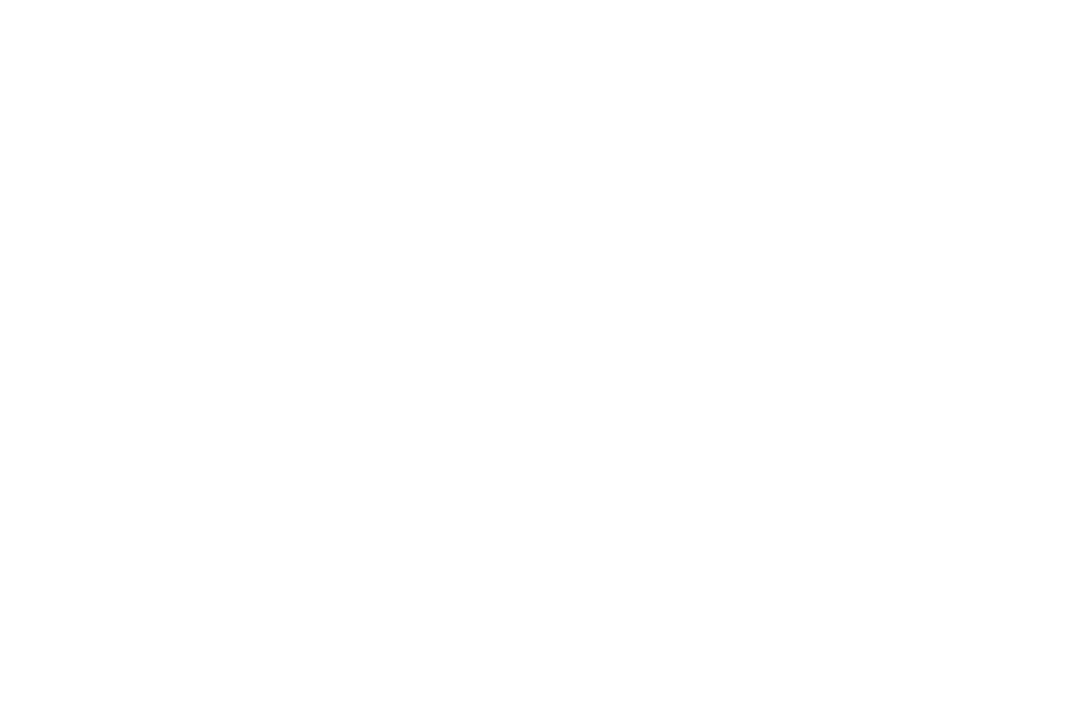
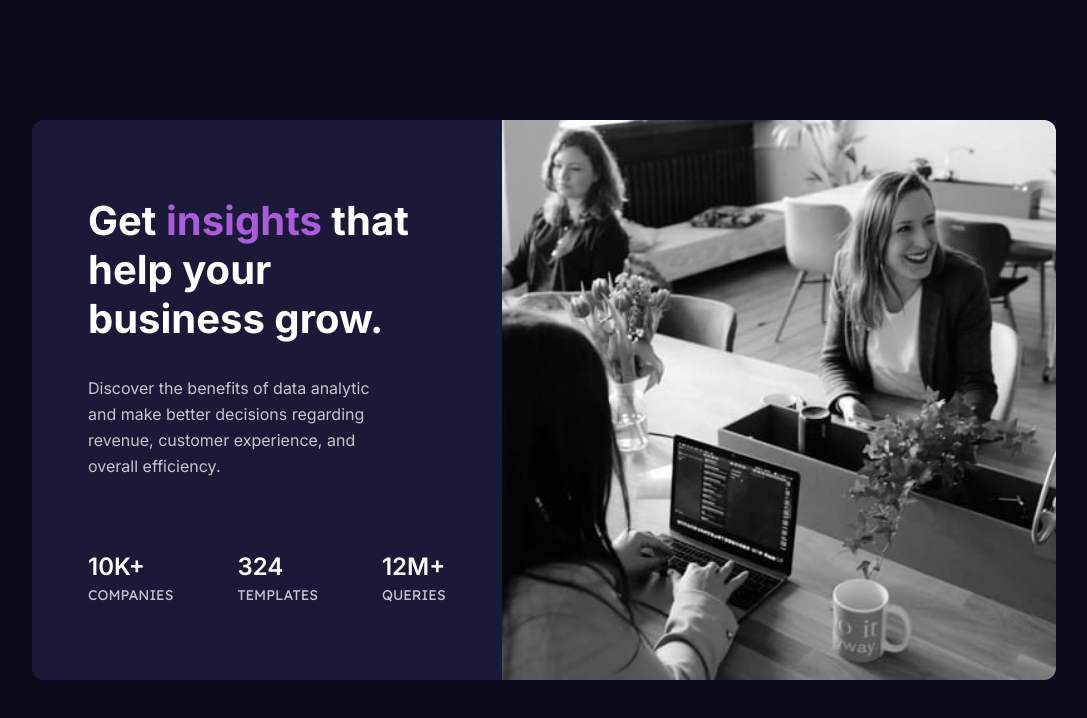
Before and after one commit to mahmud035/stats-preview-card-component-frontEndMentor, a plain HTML site: page index.html in a window 1280 px wide. Shown: the whole page, without its empty margins (96-1183 px from the left). Drawn offline with Linux system fonts and the light colour scheme.

Commit message:
desktop version complete

```diff
--- a/css/style.css
+++ b/css/style.css
@@ -70,3 +70,74 @@ body {
 }
 
 /** Stats Preview Card Component  */
+.card-container {
+  width: 100vw;
+  height: 100vh;
+  background-color: var(--main-bg);
+  display: flex;
+  align-items: center;
+  justify-content: center;
+}
+
+.card {
+  max-width: 1440px;
+  width: 80%;
+  height: 70%;
+  display: flex;
+  border-radius: 12px;
+  overflow: hidden;
+}
+
+.card-text,
+.cad-img {
+  width: 50%;
+}
+
+.card-text {
+  background-color: var(--card-bg);
+  padding: 3.5rem;
+  display: flex;
+  flex-direction: column;
+  justify-content: space-around;
+}
+
+.card-text .description > h2 {
+  color: var(--main-heading);
+  font-size: 40px;
+}
+
+.description > h2 > span.text-highlight {
+  color: var(--soft-violet);
+}
+
+.description > p {
+  color: var(--main-paragraph);
+  padding: 2rem 0;
+  line-height: 26px;
+  width: 80%;
+}
+
+.card-text .statistics {
+  display: flex;
+  gap: 4rem;
+}
+
+.statistics h3 {
+  color: var(--main-heading);
+  font-size: 1.5rem;
+  font-weight: 600;
+  padding-bottom: 5px;
+}
+
+.statistics p {
+  font-family: 'Lexend Deca', sans-serif;
+  font-size: 14px;
+  color: var(--main-paragraph);
+}
+
+.card-img > img {
+  width: 100%;
+  height: 100%;
+  object-fit: cover;
+  object-position: right;
+}
--- a/index.html
+++ b/index.html
@@ -21,6 +21,42 @@
   </head>
   <body>
     <!-- Stats Preview Card Component -->
+    <section class="card-container">
+      <div class="card">
+        <div class="card-text">
+          <div class="description">
+            <h2>
+              Get <span class="text-highlight">insights</span> that help your
+              business grow.
+            </h2>
+            <p>
+              Discover the benefits of data analytic and make better decisions
+              regarding revenue, customer experience, and overall efficiency.
+            </p>
+          </div>
+
+          <div class="statistics">
+            <div>
+              <h3>10K+</h3>
+              <p>COMPANIES</p>
+            </div>
+
+            <div>
+              <h3>324</h3>
+              <p>TEMPLATES</p>
+            </div>
+
+            <div>
+              <h3>12M+</h3>
+              <p>QUERIES</p>
+            </div>
+          </div>
+        </div>
+        <div class="card-img">
+          <img src="./images/image-header-desktop.jpg" alt="" />
+        </div>
+      </div>
+    </section>
 
     <!-- Javascript Link -->
     <script src="./js/script.js"></script>
```
